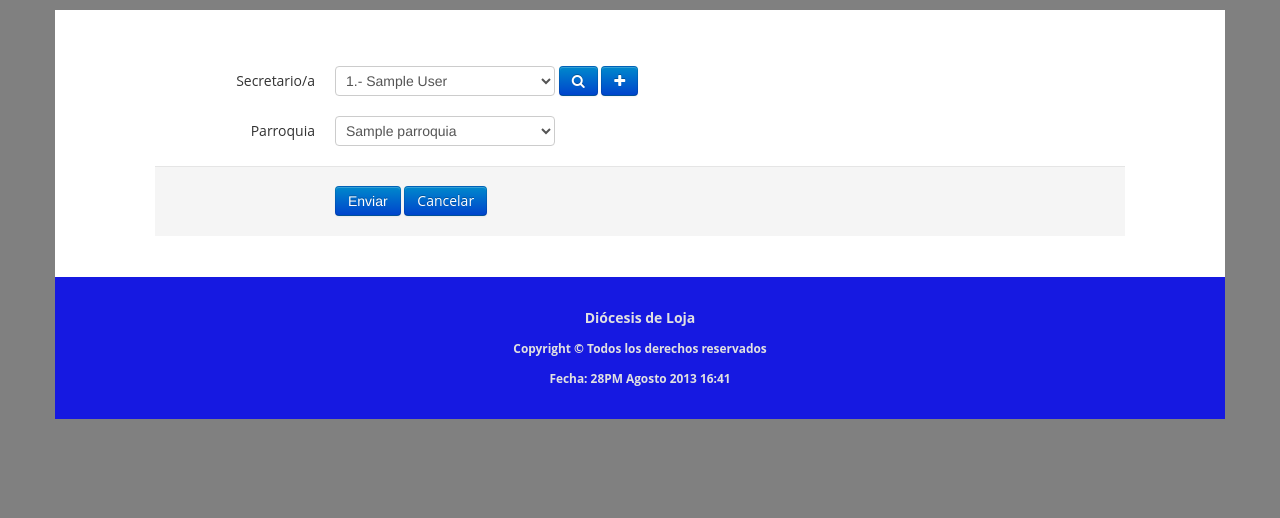
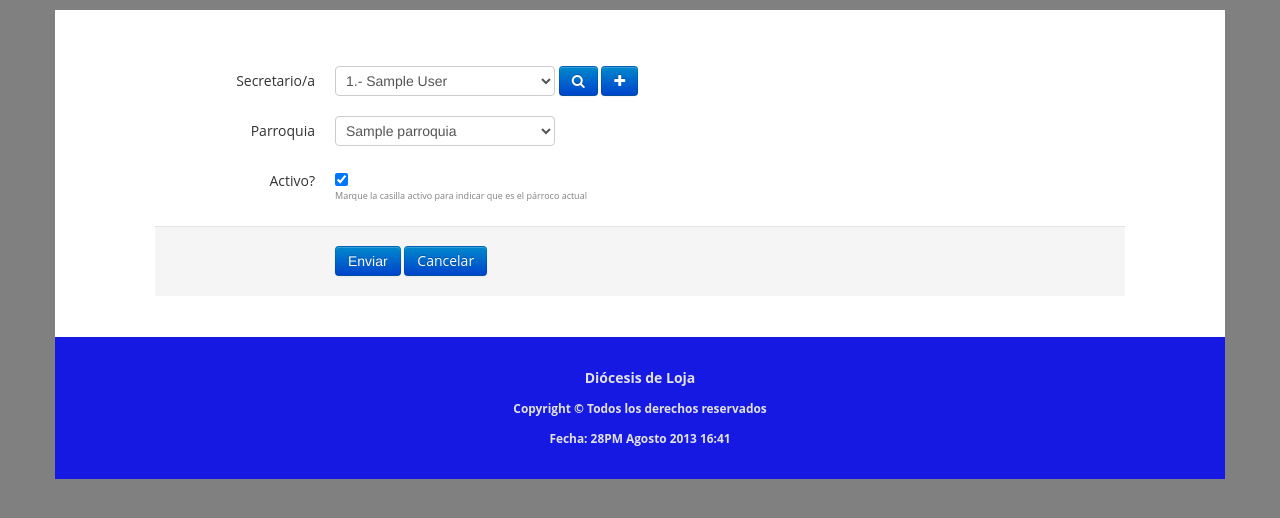
Before and after one commit to luchitoflores/ekklesia, a Django app: page /asignar/secretaria/1/ in a window 1280 px wide. Shown: the part 182-700 px from the top of the page. Run offline with Django 3.2, Linux system fonts and the light colour scheme; a user stored in the database is signed in; tables that the repository leaves empty hold one stand-in row (values such as "Sample post"); parts of the project's set-up code (start-up, migrations or seed data) failed here and were passed over; some libraries are stand-ins or nearby versions.

Commit message:
asignación de secretarias, mensajes de error en formularios

```diff
--- a/sacramentos/forms.py
+++ b/sacramentos/forms.py
@@ -3,6 +3,7 @@ from django.contrib import messages
 from datetime import datetime, date
 from django import forms
 from django.contrib.auth.models import User, Group
+from django.core.exceptions import ObjectDoesNotExist
 from django.forms import ModelForm
 from django.forms.util import ErrorList
 from django.forms.widgets import RadioSelect
@@ -722,8 +723,14 @@ class AsignarParroquiaForm(ModelForm):
 
 #Form para asignar una secretaria a una parroquia
 class AsignarSecretariaForm(ModelForm):
-	# persona = forms.ModelChoiceField(label = 'Secretario/a', queryset=persona)
-	# parroquia = forms.ModelChoiceField(label = 'Secretario/a', queryset=PerfilUsuario.objects.filter())
+
+	def clean_persona(self):
+		data = self.cleaned_data['persona']
+		try:
+			asignacion = AsignacionParroquia.objects.get(persona=data)
+			raise forms.ValidationError('el perfil seleccionado ya tiene una asignación activa')
+		except ObjectDoesNotExist:
+			return data
 
 	def __init__(self, user, persona = PerfilUsuario.objects.none(), *args, **kwargs):
 		super(AsignarSecretariaForm, self).__init__(*args, **kwargs)
--- a/sacramentos/templates/parroquia/asignar_parroquia_list.html
+++ b/sacramentos/templates/parroquia/asignar_parroquia_list.html
@@ -14,6 +14,7 @@ Lista de Asignaciones de Parroquia
 			<th>Parroquia</th>
 			<th>Fecha de Inicio</th>
 			<th>Fecha de Final</th>
+			<th>Estado</th>
 		</tr>
 	</thead>
 	<tbody>
@@ -23,6 +24,7 @@ Lista de Asignaciones de Parroquia
 			<td>{{o.parroquia}}</td>
 			<td>{{o.inicio}}</td>
 			<td>{{o.fin}}</td>
+			<td>{{o.estado}}</td>
 		</tr>
 		{%endfor%}
 	</tbody>
--- a/sacramentos/templates/parroquia/asignar_secretaria_form.html
+++ b/sacramentos/templates/parroquia/asignar_secretaria_form.html
@@ -69,6 +69,27 @@ Agregar Secretario/a
 			</div>
 		</div>
 
+		<div class="control-group">
+
+			<div class="control-label">
+				{{form.estado.label}}
+			</div>
+			<div class="controls">
+				{{form.estado}}
+			</div>
+
+			<div class="controls">
+				<div class='help-text'>
+					{{form.estado.help_text}}
+				</div>
+			</div>
+			<div class="controls">
+				<div class='errors'>
+					{{form.estado.errors}}
+				</div>
+			</div>
+		</div>
+
 
 
 	<div class="form-actions">
--- a/sacramentos/templates/parroquia/asignar_secretaria_list.html
+++ b/sacramentos/templates/parroquia/asignar_secretaria_list.html
@@ -12,6 +12,7 @@ Lista de Secretarios/as
 		<tr>
 			<th>Nombres</th>
 			<th>Parroquia</th>
+			<th>Estado</th>
 		</tr>
 	</thead>
 	<tbody>
@@ -19,6 +20,7 @@ Lista de Secretarios/as
 		<tr>
 			<td><a href="{%url 'asignar_secretaria_update' pk=o.id%}">{{o.persona}}</a></td>
 			<td>{{o.parroquia}}</td>
+			<td>{{o.estado}}</td>
 
 		</tr>
 		{%endfor%}
```
Also changed, not shown: 1 other file.
